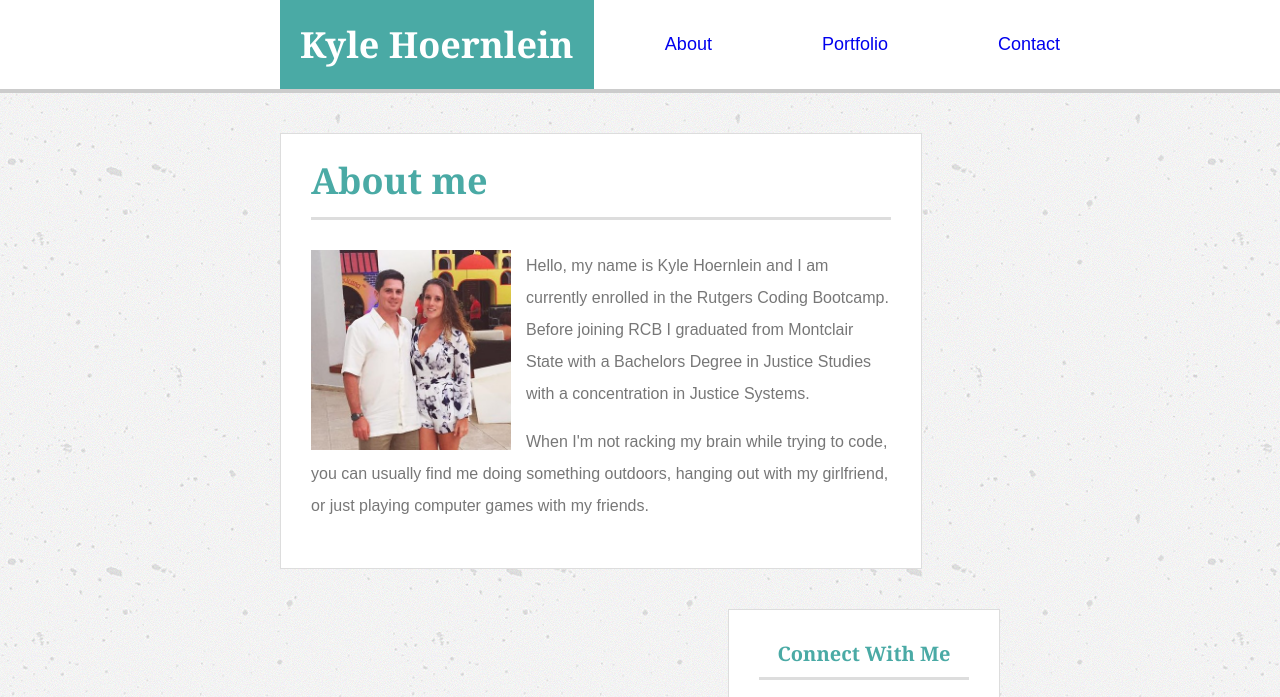
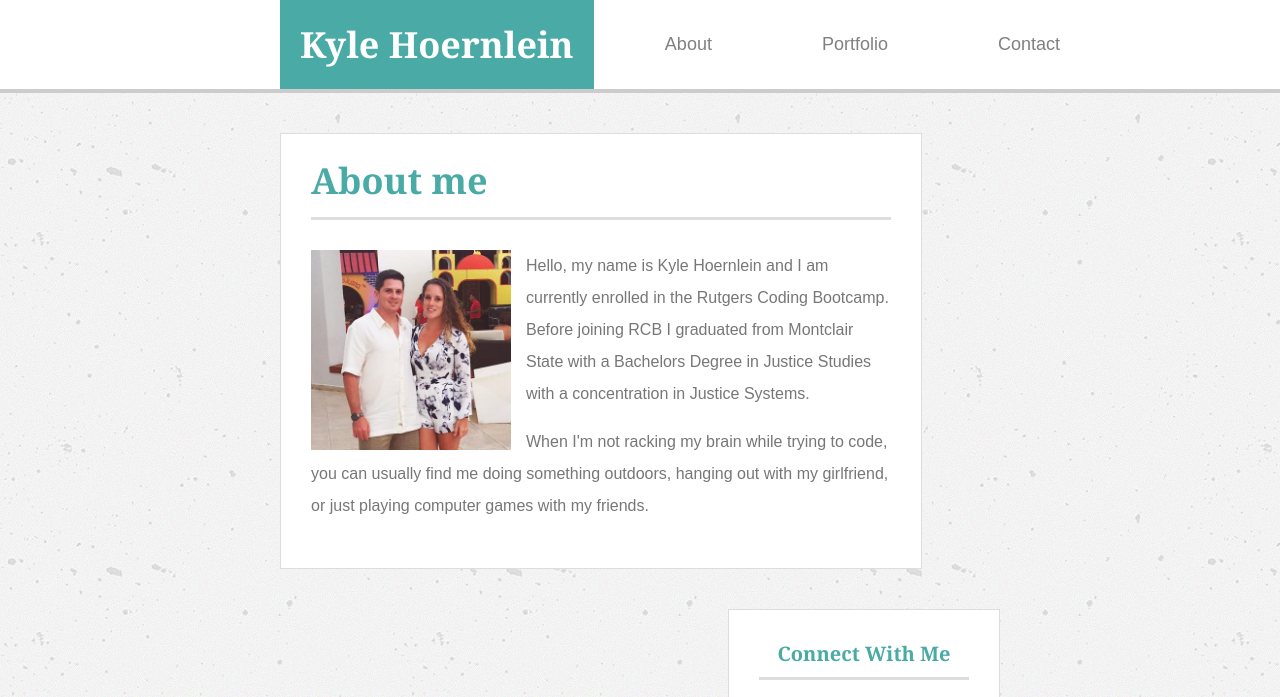
Before and after one commit to khoernlein90/Basic-Portfolio, a plain HTML site: page index.html in a window 1280 px wide. Shown: the top 697 px of the page. Drawn offline with Linux system fonts and the light colour scheme.

Commit message:
here we go again

```diff
--- a/assets/css/style.css
+++ b/assets/css/style.css
@@ -58,6 +58,8 @@ ul, li {
 	padding: 0;
 	margin-right: 110px;
 	background-color: white;
+	text-decoration: none;
+	color: gray;
 }
 
 #main {
```
